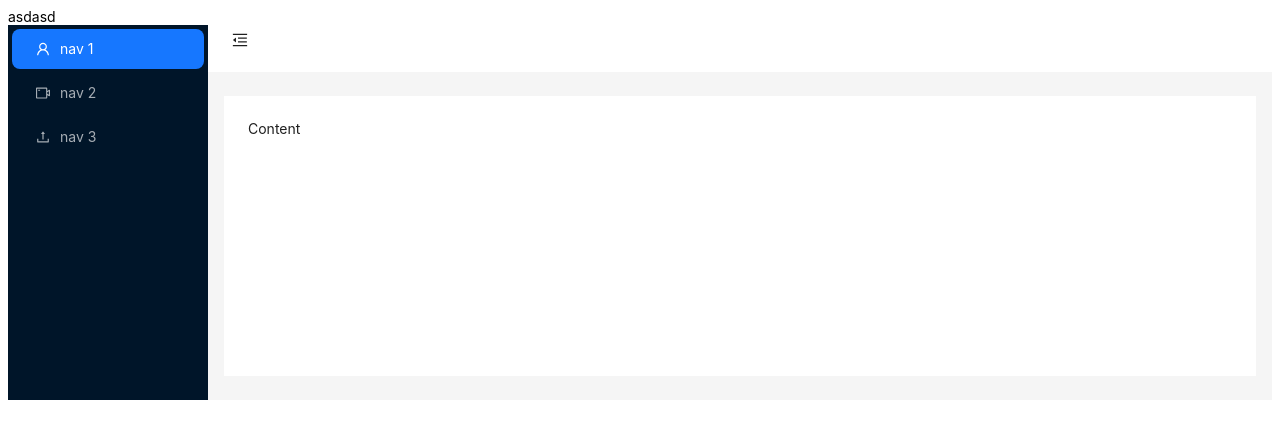
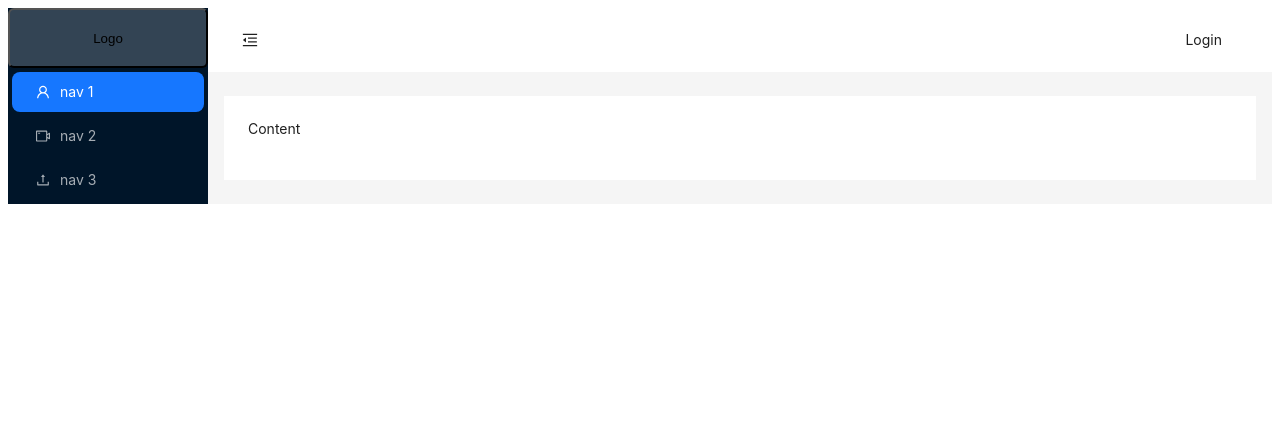
Before and after one commit to DonRyu/alert-hair-project, a React (Create React App) app: page / in a window 1280 px wide. Shown: the top 438 px of the page. Built offline with nearby package versions, Linux system fonts and the light colour scheme.

Commit message:
add logo box

```diff
--- a/package.json
+++ b/package.json
@@ -14,6 +14,7 @@
     "react": "^18.2.0",
     "react-dom": "^18.2.0",
     "react-scripts": "5.0.1",
+    "styled-components": "^6.0.7",
     "typescript": "^4.4.2",
     "web-vitals": "^2.1.0"
   },
--- a/src/App.tsx
+++ b/src/App.tsx
@@ -1,9 +1,9 @@
 import React from 'react';
-import Sidebar from './Sidebar';
+import Sidebar from './LayoutComponent/Sidebar';
 
 function App() {
   return (
-    <div>
+    <div style={{height:'100%'}}>
      <Sidebar/>
     </div>
   );
--- /dev/null
+++ b/src/LayoutComponent/Logo.tsx
@@ -0,0 +1,21 @@
+import React from 'react';
+import styled from 'styled-components';
+
+function Logo() {
+    return (
+        <LogoBox >
+            Logo
+        </LogoBox>
+    );
+}
+
+
+
+const LogoBox = styled.button`
+width: 100%;
+height: 60px;
+background: rgba(255,255,255,.2);
+border-radius: 6px;
+`;
+
+export default Logo;
--- a/src/Sidebar.tsx
+++ b/src/LayoutComponent/Sidebar.tsx
@@ -7,6 +7,7 @@ import {
   VideoCameraOutlined,
 } from '@ant-design/icons';
 import { Layout, Menu, Button, theme } from 'antd';
+import Logo from './Logo';
 
 const { Header, Sider, Content } = Layout;
 
@@ -19,9 +20,7 @@ const Sidebar: React.FC = () => {
   return (
     <Layout>
       <Sider trigger={null} collapsible collapsed={collapsed}>
-        <div className="demo-logo-vertical" style={{background:"white"}} >
-            asdasd
-        </div>
+      <Logo/>
         <Menu
           theme="dark"
           mode="inline"
@@ -46,7 +45,7 @@ const Sidebar: React.FC = () => {
         />
       </Sider>
       <Layout>
-        <Header style={{ padding: 0, background: colorBgContainer }}>
+        <Header style={{ paddingLeft:10, background: colorBgContainer, display:'flex',justifyContent:'space-between' }}>
           <Button
             type="text"
             icon={collapsed ? <MenuUnfoldOutlined /> : <MenuFoldOutlined />}
@@ -57,12 +56,13 @@ const Sidebar: React.FC = () => {
               height: 64,
             }}
           />
+          <span>Login</span>
         </Header>
         <Content
           style={{
             margin: '24px 16px',
             padding: 24,
-            minHeight: 280,
+            height:'100%',
             background: colorBgContainer,
           }}
         >
```
Also changed, not shown: 1 other file (tests, documents, lock files or other folders).
